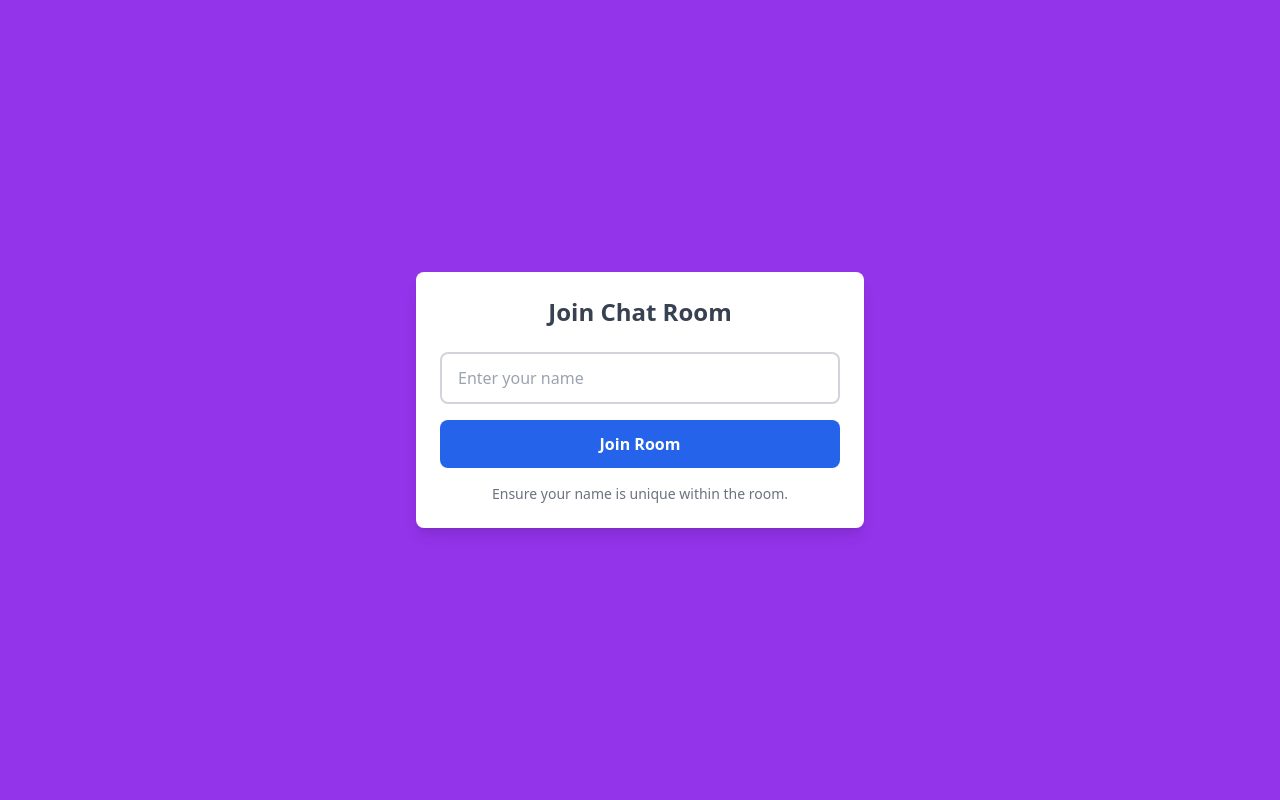
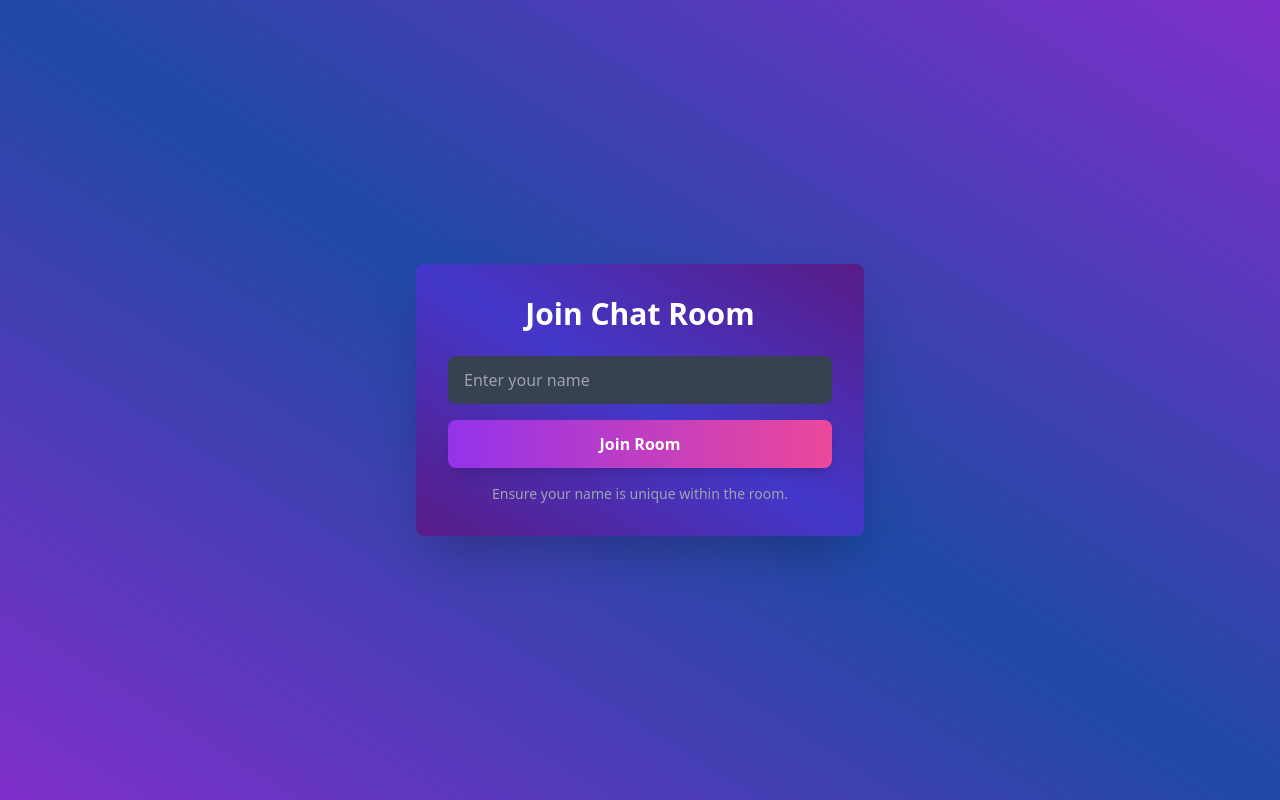
Before and after one commit to mankarshubham81/super-chat, a Next.js app: page /1 in a window 1280 px wide. Built offline with nearby package versions, Linux system fonts and the light colour scheme.

Commit message:
eye catchy UI

```diff
--- a/src/app/globals.css
+++ b/src/app/globals.css
@@ -20,5 +20,6 @@ body {
   font-family: Arial, Helvetica, sans-serif;
 } */
 body{
-  background: rgb(127, 86, 230);
+  background: linear-gradient(to top right, #7f2fca, #1f49a5, #7f2fca);
+
 }
--- a/src/app/page.tsx
+++ b/src/app/page.tsx
@@ -20,7 +20,7 @@ export default function HomePage() {
   };
 
   return (
-    <div className="flex flex-col items-center justify-center min-h-screen bg-gradient-to-r from-purple-600 via-indigo-500 to-blue-500 p-6 text-white">
+    <div className="flex flex-col items-center justify-center min-h-screen p-6 text-white">
       {/* Heading Section */}
       <div className="text-center mb-8">
         <h1 className="text-5xl font-extrabold mb-4 drop-shadow-lg">
@@ -36,7 +36,7 @@ export default function HomePage() {
       </div>
 
       {/* Room Input Section */}
-      <div className="flex flex-col items-center w-full max-w-lg bg-white rounded-3xl shadow-2xl p-8 space-y-6">
+      <div className="flex flex-col items-center w-full max-w-lg bg-gradient-to-tr from-purple-900 via-indigo-700 to-purple-900 rounded-3xl shadow-2xl p-8 space-y-6">
         <div className="relative w-full">
           <input
             type="text"
@@ -44,7 +44,7 @@ export default function HomePage() {
             placeholder="Enter a room name (min 4 characters)"
             value={roomName}
             onChange={handleRoomNameChange}
-            className="w-full border-2 border-gray-300 rounded-full px-5 py-4 text-gray-800 placeholder-gray-500 focus:outline-none focus:ring-4 focus:ring-purple-500 focus:border-purple-500 transition-all"
+            className="w-full border-none rounded-full px-5 py-4 text-gray-800 placeholder-gray-400 focus:outline-none focus:ring-4 focus:ring-purple-500 transition-all"
             aria-required="true"
             aria-describedby="room-name-error"
           />
@@ -58,16 +58,11 @@ export default function HomePage() {
             </button>
           )}
         </div>
-        {roomName.trim().length <= 3 && (
-          <div id="room-name-error" className="text-red-500 text-sm">
-            Room name must be at least 4 characters long.
-          </div>
-        )}
         <Link
           href={`/${roomName}`}
           className={`w-full text-center py-4 rounded-full text-lg font-semibold transition-transform ${
             isRoomNameValid
-              ? "bg-gradient-to-r from-purple-600 to-blue-500 text-white hover:scale-105 focus:outline-none focus:ring-4 focus:ring-purple-500 shadow-lg"
+              ? "bg-gradient-to-r from-purple-600 to-pink-500 text-white hover:scale-105 focus:outline-none focus:ring-4 focus:ring-purple-500 shadow-lg"
               : "bg-gray-400 text-gray-200 cursor-not-allowed"
           }`}
         >
--- a/src/components/JoinRoomModal.tsx
+++ b/src/components/JoinRoomModal.tsx
@@ -15,9 +15,9 @@ export default function JoinRoomForm({ onJoin }: Props) {
   };
 
   return (
-    <div className="flex items-center justify-center h-screen bg-gradient-to-br bg-purple-600">
-      <div className="w-full max-w-md bg-white rounded-lg shadow-lg p-6">
-        <h1 className="text-2xl font-bold text-gray-700 text-center mb-6">
+    <div className="flex items-center justify-center min-h-screen">
+      <div className="w-full max-w-md bg-gradient-to-tr from-purple-900 via-indigo-700 to-purple-900 rounded-lg shadow-2xl p-8">
+        <h1 className="text-3xl font-bold text-white text-center mb-6">
           Join Chat Room
         </h1>
         <form onSubmit={handleSubmit} className="space-y-4">
@@ -26,16 +26,16 @@ export default function JoinRoomForm({ onJoin }: Props) {
             placeholder="Enter your name"
             value={userName}
             onChange={(e) => setUserName(e.target.value)}
-            className="w-full border-2 border-gray-300 rounded-lg px-4 py-3 focus:outline-none focus:ring-2 focus:ring-blue-400 text-gray-700"
+            className="w-full rounded-lg px-4 py-3 bg-gray-700 text-gray-300 placeholder-gray-400 focus:outline-none focus:ring-2 focus:ring-purple-400 transition-all"
           />
           <button
             type="submit"
-            className="w-full bg-blue-600 text-white px-6 py-3 rounded-lg font-semibold hover:bg-blue-700 focus:outline-none focus:ring-2 focus:ring-blue-300"
+            className="w-full bg-gradient-to-r from-purple-600 to-pink-500 text-white px-6 py-3 rounded-lg font-semibold hover:scale-105 focus:outline-none focus:ring-2 focus:ring-purple-300 shadow-lg"
           >
             Join Room
           </button>
         </form>
-        <p className="text-sm text-gray-500 mt-4 text-center">
+        <p className="text-sm text-gray-400 mt-4 text-center">
           Ensure your name is unique within the room.
         </p>
       </div>
```
